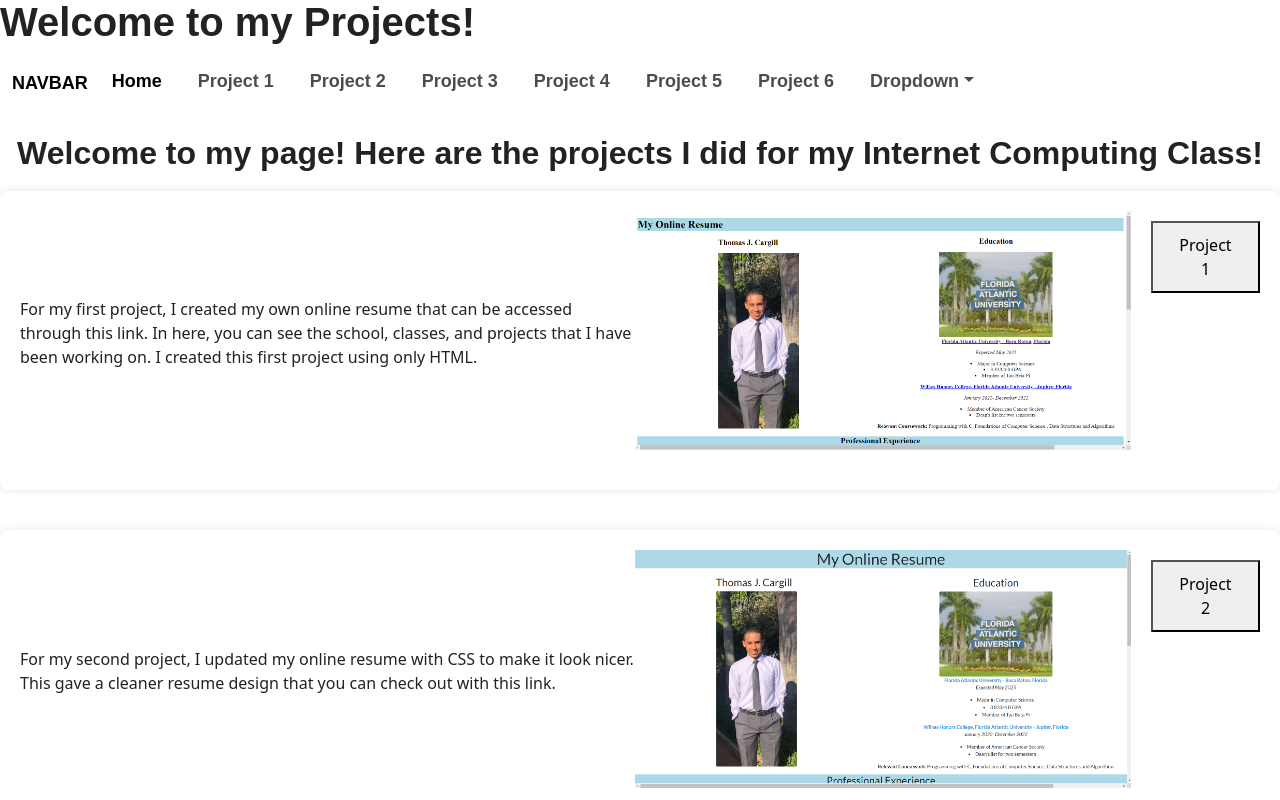
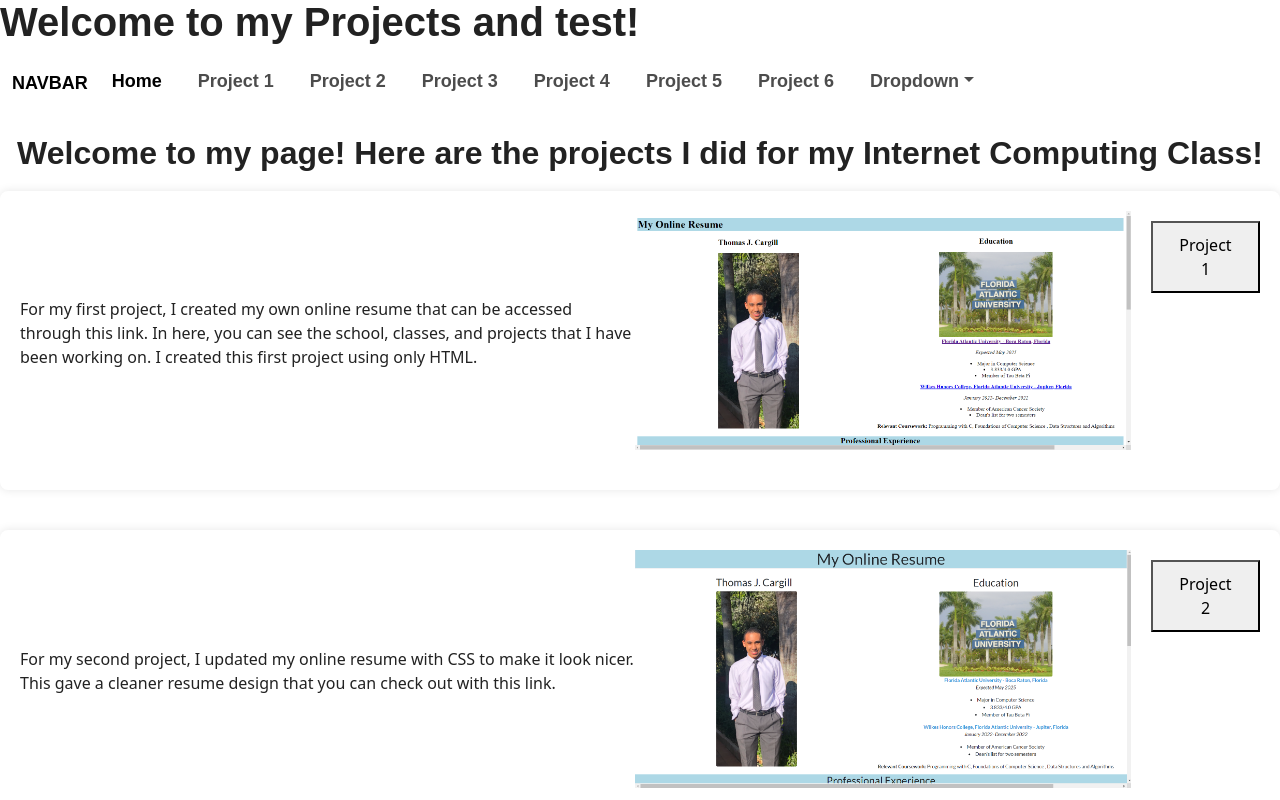
Before and after one commit to tcargill1/tc-website, a website: page my_website/public/index.html in a window 1280 px wide. Shown: the top 800 px of the page. Drawn offline with nearby package versions, Linux system fonts and the light colour scheme; a web font is replaced by a local one.

Commit message:
Testing new username.

```diff
--- a/my_website/public/index.html
+++ b/my_website/public/index.html
@@ -7,7 +7,7 @@
         <link rel="stylesheet" href="mystyle.css">
     </head>
     <body>
-        <h1> Welcome to my Projects! </h1>
+        <h1> Welcome to my Projects and test! </h1>
 
         <nav class="navbar navbar-expand-lg bg-body-tertiary">
             <div class="container-fluid">
```
